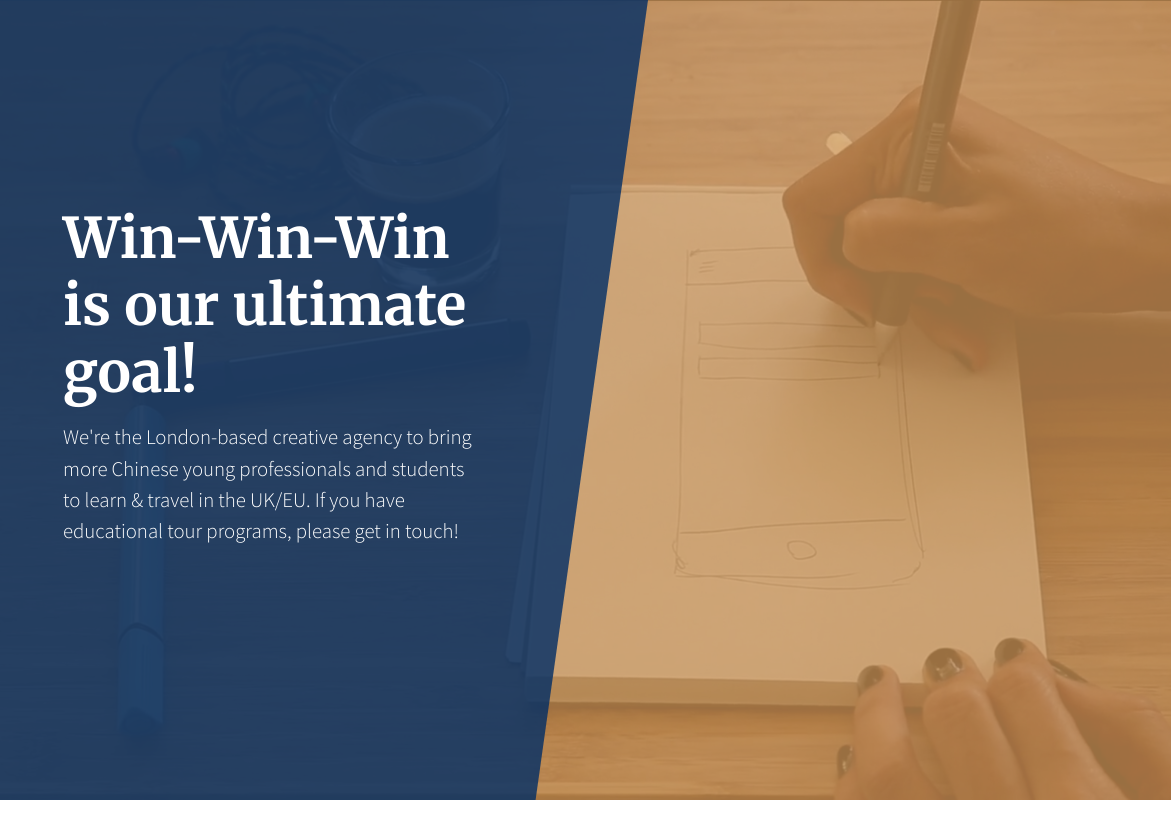
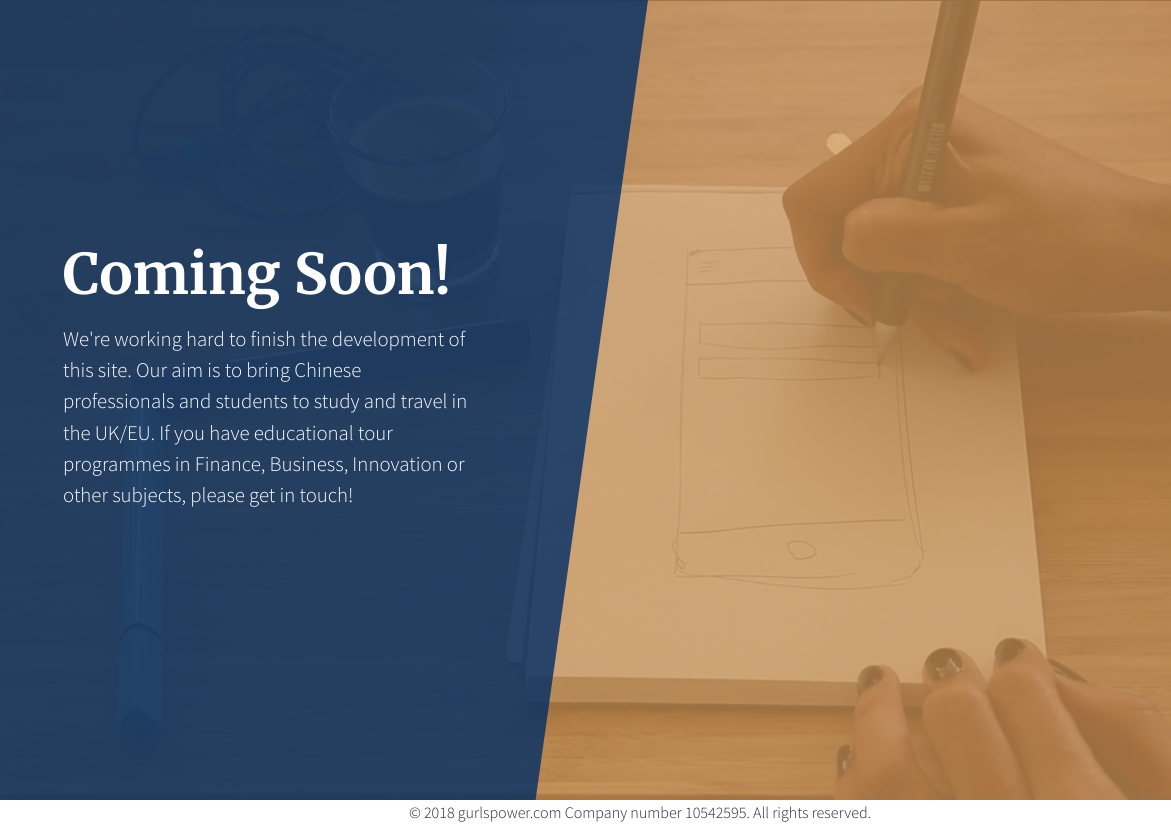
Before and after one commit to 15mph/gurlspower, a website: page index.html in a window 1280 px wide. Shown: the full height of the page, 0-1171 px from the left. Before the commit the page ends 800 px from the top, so only its background shows below. Drawn offline with Linux system fonts and the light colour scheme.

Commit message:
Update index.html

```diff
--- a/index.html
+++ b/index.html
@@ -31,8 +31,8 @@
         <div class="row h-100">
           <div class="col-12 my-auto">
             <div class="masthead-content text-white py-5 py-md-0">
-              <h1 class="mb-3">Win-Win-Win is our ultimate goal!</h1>
-              <p class="mb-5">We're the London-based creative agency to bring more Chinese young professionals and students to learn & travel in the UK/EU. If you have educational tour programs, please get in touch!
+              <h1 class="mb-3">Coming Soon!</h1>
+              <p class="mb-5">We're working hard to finish the development of this site. Our aim is to bring Chinese professionals and students to study and travel in the UK/EU. If you have educational tour programmes in Finance, Business, Innovation or other subjects, please get in touch!
             </div>
           </div>
         </div>
@@ -58,7 +58,9 @@
         </li>
       </ul>
     </div>
-
+<footer class="text-center">
+    © 2018 gurlspower.com Company number 10542595. All rights reserved.
+</footer>
     <!-- Bootstrap core JavaScript -->
     <script src="vendor/jquery/jquery.min.js"></script>
     <script src="vendor/bootstrap/js/bootstrap.bundle.min.js"></script>
```
